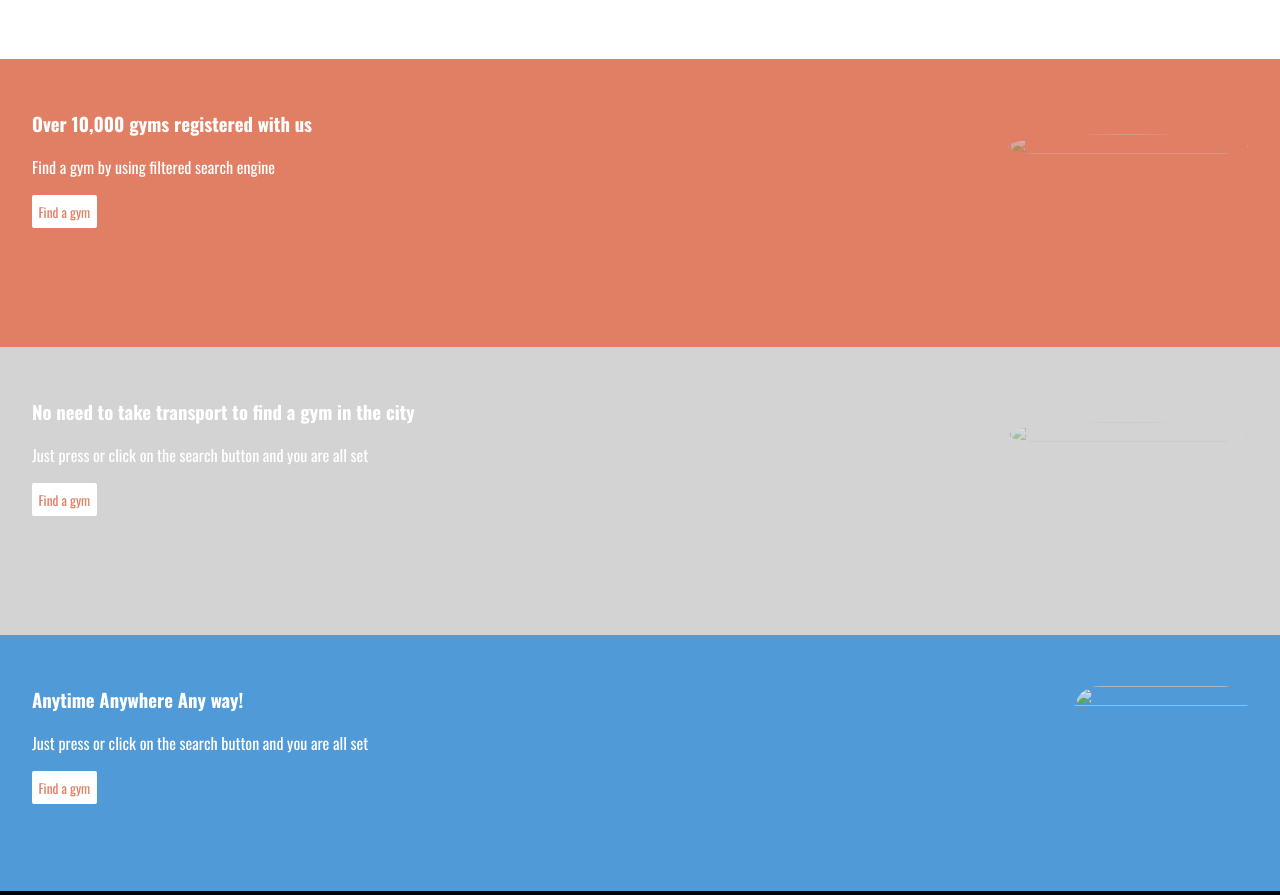
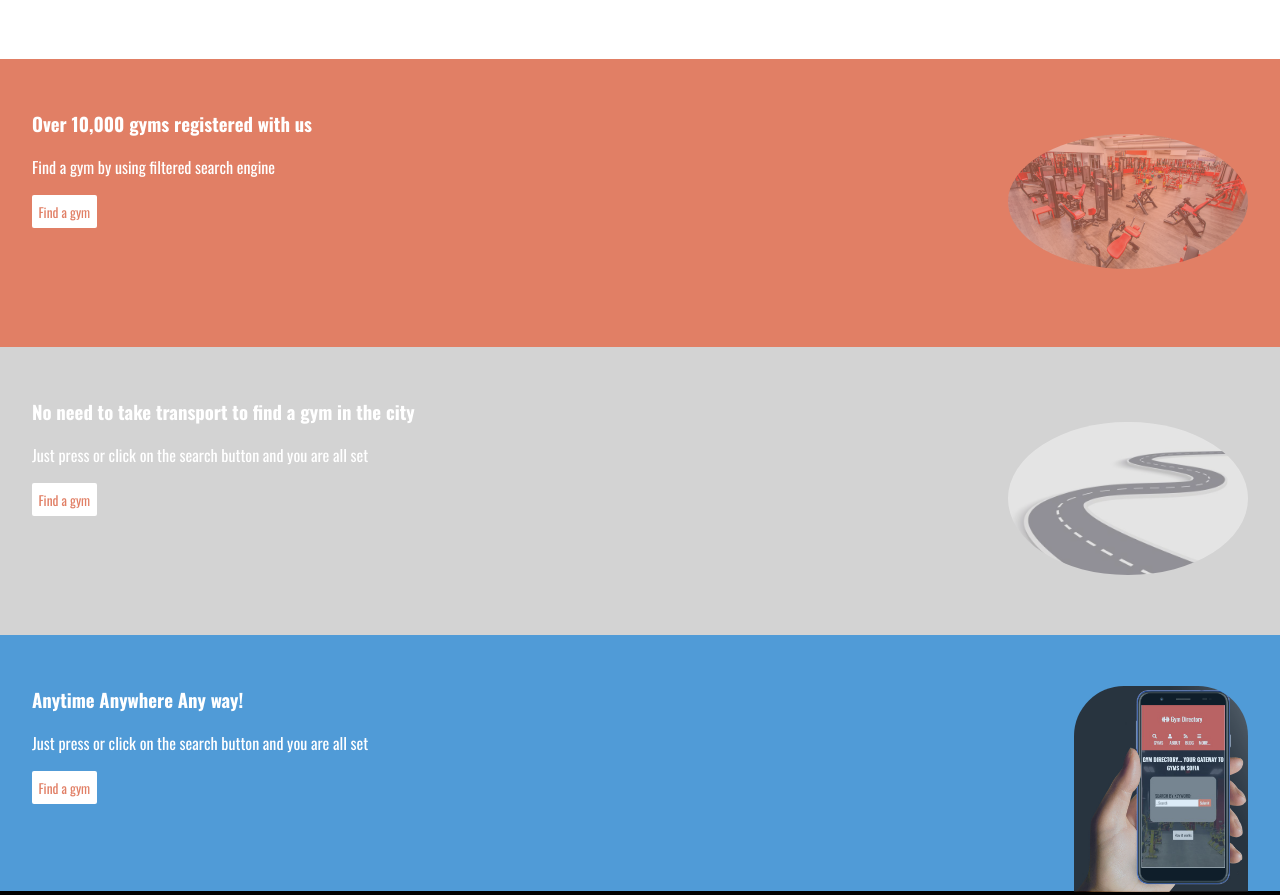
Before and after one commit to deikdesign/Gym-Directory, a plain HTML site: page index.html in a window 1280 px wide. Shown: the part 1400-2295 px from the top of the page. Drawn offline with nearby package versions, Linux system fonts and the light colour scheme; the site is published under a folder, as on GitHub Pages, so addresses that start at the root find nothing.

Commit message:
Image fixed

```diff
--- a/index.html
+++ b/index.html
@@ -86,7 +86,7 @@
                 <div class="cont1  bg-redp c-white">
                     <div class="sub-cont">
                         <div class="image-c image-c12 ">
-                            <img src="/images/fitnes-3.jpg" alt="">
+                            <img src="./images/fitnes-3.jpg" alt="">
                         </div>
                         <div class="text-c1">
                             <h3>Over 10,000 gyms registered with us</h3>
@@ -98,7 +98,7 @@
                 <div class="cont1  bg-gray c-white">
                     <div class="sub-cont">
                         <div class="image-c image-c12">
-                            <img src="/images/842217780.jpg" alt="">
+                            <img src="./images/842217780.jpg" alt="">
                         </div>
                         <div class="text-c1">
                             <h3>No need to take transport to find a gym in the city</h3>
@@ -110,7 +110,7 @@
                 <div class="cont2  bg-blue c-white">
                     <div class="sub-cont">
                         <div class="image-c image-c12 ">
-                            <img src="/images/mobile-gym.jpg" alt="">
+                            <img src="./images/mobile-gym.jpg" alt="">
                         </div>
                         <div class="text-c1">
                             <h3>Anytime Anywhere Any way!</h3>
```
